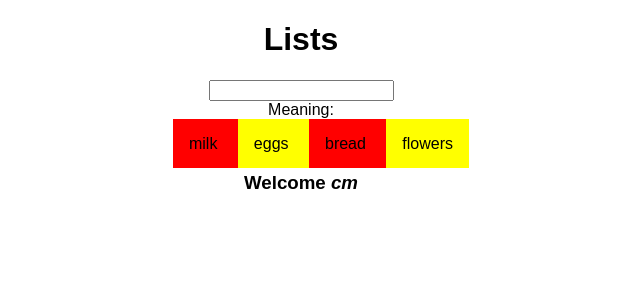
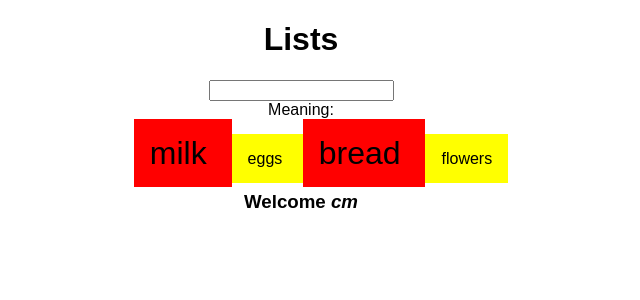
Before and after one commit to pnchinmay/emoji-interpreter, a React (Create React App) app: page / in a window 1280 px wide. Shown: the top 300 px of the page, without its empty margins (339-979 px from the left). Built offline with nearby package versions, Linux system fonts and the light colour scheme.

Commit message:
Style: live exercise - inc. font size of odd elements

```diff
--- a/src/App.js
+++ b/src/App.js
@@ -58,7 +58,7 @@ export default function App() {
 // map((element, index) => { ... })
 // map((element, index, array) => { ... })
             if(index % 2 === 0) {
-              return <li key={item} style={{backgroundColor: 'red'}}> {item} </li>
+              return <li key={item} style={{backgroundColor: 'red', fontSize: '2rem'}}> {item} </li>
               // Removed error "Each child in a list should have a unique key property"
             } return <li key={item} style={{backgroundColor: 'yellow'}}> {item} </li>
 
--- a/src/styles.css
+++ b/src/styles.css
@@ -8,10 +8,11 @@ li {
   padding: 1rem;
 }
 
-li:nth-child(even) {
+/* li:nth-child(even) {
   background-color: turquoise;
 }
 
 li:nth-child(odd) {
   background-color: yellowgreen;
-}
+  font-size: ;
+} */
```
